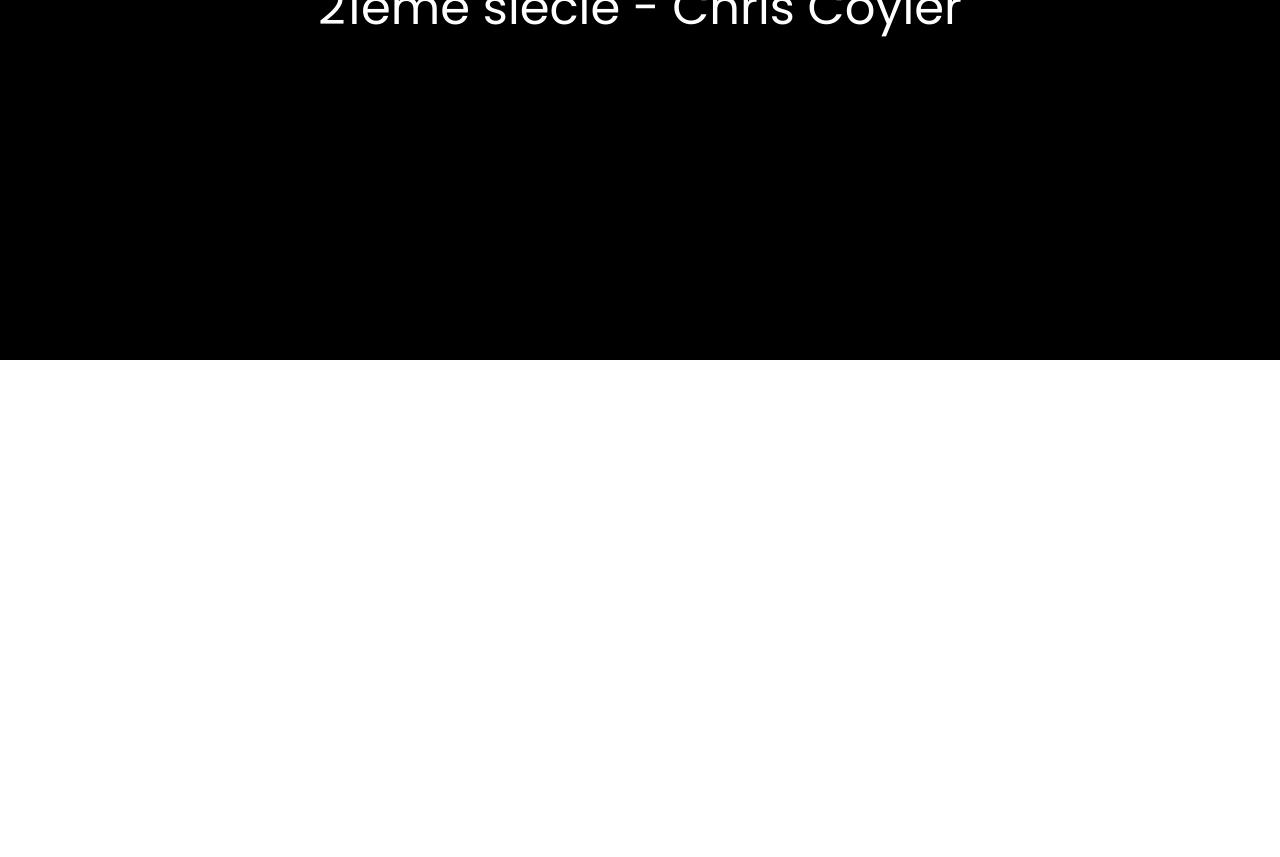
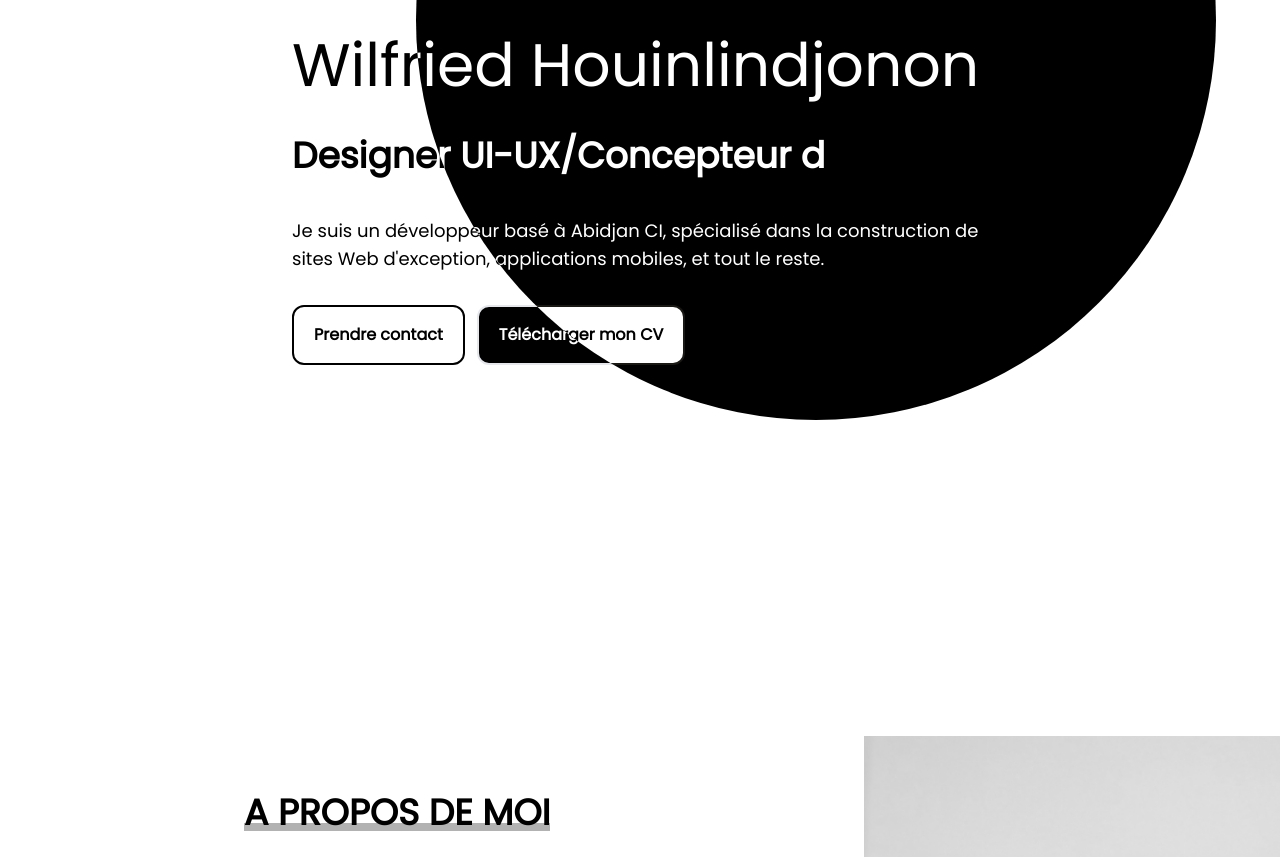
Before and after one commit to Willer258/My-Last-PortFolio, a Next.js app: page / in a window 1280 px wide. Shown: the part 440-1297 px from the top of the page. Before the commit the page ends 800 px from the top, so only its background shows below. Built offline with nearby package versions, Linux system fonts and the light colour scheme.

Commit message:
feat: mise a jour de la page profile

```diff
--- a/components/Layouts/SideNav/SidNavSubComponent/Navigation/index.tsx
+++ b/components/Layouts/SideNav/SidNavSubComponent/Navigation/index.tsx
@@ -9,7 +9,7 @@
       {links.map((item, index) => (
         <motion.div
         initial={{ scale: 0 }}
-        animate={{ scale: 1 ,  transition: { delay: index * 0.2}}}
+        animate={{ scale: 1 ,  transition: { delay: index * 0.3}}}
           key={index}
         >
           <PagesLinks
--- a/components/SectionsComponents/HomeSection/index.tsx
+++ b/components/SectionsComponents/HomeSection/index.tsx
@@ -20,23 +20,6 @@
     }, 5000);
   }, [stateText]);
 
-  useEffect(() => {
-    const heroSection:any = document.getElementById("hero-section");
-  const elementToHide:any = document.getElementById("element-to-hide");
-  elementToHide.style.display = "none";
-
-  function hideElementOnScroll() {
-    if (window.scrollY > heroSection.offsetHeight) {
-      elementToHide.style.display = "block";
-    } else {
-      elementToHide.style.display = "none";
-    }
-
-  }
-window.addEventListener("scroll", hideElementOnScroll);
-  })
-
-
 
   return (
     <div id="home" className="relative h-screen lg:w-3/4 mx-auto px-2 md:px-5">
@@ -48,15 +31,6 @@
       ></motion.div>
 
       <Logo className="w-32 h-32" />
-      <a
-        href="https://firebasestorage.googleapis.com/v0/b/mon-portfolio-7cb39.appspot.com/o/CV%20de%20Alain%20Wilfried%20Houinlindjonon%20(1).pdf?alt=media&token=fdc8635f-c742-4d73-abab-bf475f76641d"
-        target="_blank"
-        rel="noopener noreferrer"
-      >
-        <Button id="element-to-hide" className="fixed top-5 right-5 uppercase border border-white">
-          Télécharger mon CV
-        </Button>
-      </a>
 
       <div className="flex justify-start h-full w-full items-center">
         <div className="space-y-5 md:space-y-8">
@@ -83,20 +57,17 @@
           </AnimateCursorTarget>
 
           <AnimateCursorTarget type="text">
-            <motion.h2
-              initial={{ y: "50vh" }}
-              animate={{ y: 0 }}
-              className=" text-3xl md:text-5xl font-bold "
-            >
-              <div className="flex space-x-2">
+            <h2 className=" text-3xl md:text-4xl font-bold ">
+
                 {/* <TypingAnimation setTimeOuting={()=>setStateText(true)} text=" Designer, Concepteur" /> */}
 
-                <RetypingTextAnimation
+                <RetypingTextAnimation className={'leading-relaxed'}
+
                   words={[" de site web", " d'application web et mobile."]}
-                  text="Designer, Concepteur"
+                  text="Designer UI-UX/Concepteur"
                 />
-              </div>
-            </motion.h2>
+
+            </h2>
           </AnimateCursorTarget>
 
           <AnimateCursorTarget type="text">
--- a/components/SectionsComponents/Profil/index.tsx
+++ b/components/SectionsComponents/Profil/index.tsx
@@ -1,99 +1,143 @@
-/* eslint-disable @next/next/no-img-element */
-/* eslint-disable react/no-unescaped-entities */
-import Image from "next/image";
-import React from "react";
-import ImageProfile from "@/assets/willpic.jpg";
+import image from '@/assets/profile.jpg'
+import AnimateBox from "@/components/Shared/AnimateBox";
 import AnimateCursorTarget from "@/components/Shared/AnimateCursorTarget";
+import {
+  BandeTexteAnimation,
+  TypingAnimation,
+} from "@/components/Shared/TyperText";
+import {
+  AnimatePresence,
+  motion,
+} from "framer-motion";
+import { useEffect, useState } from "react";
+import { useInView } from "react-intersection-observer";
 const Profil = () => {
+  const [ref, inView] = useInView();
+  const [show, setShow] = useState(false);
+  useEffect(() => {
+    if (inView) {
+      setShow(true);
+    }
+  }, [inView]);
+
+  const [childAnimationComplete, setChildAnimationComplete] = useState(false);
+
+  const [childAnimationComplete1, setChildAnimationComplete1] = useState(false);
+
+  const [childAnimationComplete2, setChildAnimationComplete2] = useState(false);
+
+  const [childAnimationComplete3, setChildAnimationComplete3] = useState(false);
+
+  const [childAnimationComplete4, setChildAnimationComplete4] = useState(false);
+
+  const handleChildAnimationComplete = (value: number) => {
+    console.log(value);
+    switch (value) {
+      case 1:
+        setChildAnimationComplete(true);
+        break;
+      case 2:
+        setChildAnimationComplete1(true);
+        break;
+      case 3:
+        setChildAnimationComplete2(true);
+        break;
+      case 4:
+        setChildAnimationComplete3(true);
+        break;
+
+      default:
+        setChildAnimationComplete4(true);
+        break;
+    }
+  };
+
+
+
   return (
-    <div id="profil" className="lg:h-screen lg:w-5/6 mx-auto px-2 md:px-5">
-      <div className="w-full border-b-2 border-black px-2 py-3 ">
-        {" "}
-        <h2 className="text-xl uppercase font-semibold"> A propos de moi</h2>
-      </div>
-      <div className="flex flex-col h-full justify-center">
-        <div className="flex flex-col font-medium lg:flex-row space-y-5 items-center lg:space-x-10  ">
+    <div
+      id="profil"
+      className="lg:h-screen lg:w-5/6 mx-auto my-20 flex px-2 md:px-5 relative"
+    >
+      <div className="flex items-center font-medium w-full h-full lg:flex-row space-y-5 text-xl lg:space-x-10  ">
+        <div className="space-y-3 pr-20 self-center flex flex-col w-1/2 h-full justify-center ">
+          <h2
+            ref={ref}
+            className="text-xl uppercase self-start font-semibold pb-10"
+          >
+            <BandeTexteAnimation
+              className="text-4xl font-bold"
+              text=" A propos de moi"
+            />
+          </h2>
 
-          <div className="space-y-3 lg:w-3/4 self-center">
+          {show && (
+            <>
+              <TypingAnimation duration={30}
+                onAnimationComplete={() => handleChildAnimationComplete(1)}
+                className="text-base"
+                text="Bonjour, je suis Houinlindjonon Alain Wilfried, développeur frontend et designer UI/UX à votre service."
+              />
 
-          <AnimateCursorTarget type='text'>
+              {childAnimationComplete && (
                 <p>
-              Bonjour, Houinlindjonon Alain Wilfried développeur frontend a
-              votre service.
+                  <TypingAnimation duration={30}
+                    onAnimationComplete={() => handleChildAnimationComplete(2)}
+                    className="text-base"
+                    text=" En tant que développeur frontend, je m'engage à respecter des
+           critères stricts tels que la conception, l'optimisation,
+           l'amélioration et la maintenance de sites ou d'applications de
+           qualité, tout en veillant au bon fonctionnement des mécaniques (API)
+           qui leur sont destinées. Fort de mon expérience et des nombreux
+           défis que j'ai relevés, je suis convaincu de pouvoir répondre à ces
+           exigences avec succès."
+                  />
                 </p>
-            </AnimateCursorTarget>
-            <AnimateCursorTarget type='text'>
+              )}
+              {childAnimationComplete1 && (
                 <p>
-              M'affirmer développeur et au niveau frontal m'incombe de respecter
-              certains critères dont la conception, l'optimisation,
-              l'amélioration et la maintenance de sites ou application (web ou
-              mobile) de qualité tout en permettant la mécanique (API) destiné à
-              ces derniers de fonctionner. J’en suis sûr au vu de tous mes
-              challenges éffectué pendant mes travaux de respecter tous ces
-              critères sans inconvénient.
+                  <TypingAnimation duration={30}
+                    onAnimationComplete={() => handleChildAnimationComplete(3)}
+                    className="text-base"
+                    text="  En tant que designer UI/UX, j'ai commencé à travailler sur des
+          projets de conception de sites web et d'applications mobiles depuis
+          peu. Je suis convaincu que mes compétences en matière de design me
+          permettront de créer des interfaces utilisateur conviviales,
+          intuitives et esthétiquement agréables."
+                  />
                 </p>
-            </AnimateCursorTarget>
-            <AnimateCursorTarget type='text'>
+              )}
+
+              {childAnimationComplete2 && (
                 <p>
-              Résident du pays de Côte d'Ivoire spécifiquement à Abidjan, Je
-              serais en mesure de vous offrir une plateforme agréable, simple et
-              optimisée tout en tenant compte de vos exigences, qu’vienne de mon
-              pays ou de n'importe où dans le monde.
+                  <TypingAnimation duration={30}
+                    className="text-base"
+                    text=" Je suis résident de la Côte d'Ivoire, plus précisément d'Abidjan, et
+          je suis en mesure de vous offrir une plateforme agréable, simple et
+          optimisée qui répondra à toutes vos exigences, que vous soyez basé
+          en Côte d'Ivoire ou n'importe où dans le monde."
+                  />
                 </p>
-            </AnimateCursorTarget>
+              )}
+            </>
+          )}
         </div>
 
+        <div className="object-contain hover:shadow-md absolute  grayscale hover:grayscale-0 -right-80 w-8/12 rounded-5 -bottom-14   duration-200 overflow-hidden  ">
+          <AnimatePresence>
+            <AnimateCursorTarget type="image">
+              <AnimateBox>
+                <motion.img
 
-          <div className="object-cover hover:shadow-md  duration-200 overflow-hidden w-3/4 lg:w-3/5 xl:w-2/6  radius">
-            <AnimateCursorTarget type="image">
-              <img
-                src={ImageProfile.src}
+                  src={
+                    image.src }
                   alt="Houinlindjonon Alain Wilfried"
                   className="w-full h-full
               "
                 />
+              </AnimateBox>
             </AnimateCursorTarget>
-            {/* <div className="image-animation w-[120%] bg-black h-[120%] border"></div> */}
-          </div>
-        </div>
-        <div className="w-full hidden mt-10 gap-x-14 lg:grid grid-cols-2">
-          <div className="flex flex-col radius overflow-hidden border border-black">
-            <div className="bg-black px-5 text-white py-3">
-              <span className="font-semibold">FORMATION</span>
-            </div>
-            <div className="p-5">
-              <ul className="space-y-3">
-                <li className="flex flex-col space-y-2">
-                  <span className="font-semibold text-lg">
-                    Bachelor en architecture logiciel{" "}
-                  </span>
-                  <span>
-                    Obtenu de l'ESGI (Ecole superieur de genie informatique) en
-                    2020
-                  </span>
-                </li>
-                <li className="flex flex-col space-y-2">
-                  <span className="font-semibold text-lg">BAC D</span>
-                  <span>Obtenu en 2017</span>
-                </li>
-              </ul>
-            </div>
-          </div>
-          <div className="flex flex-col radius overflow-hidden border border-black">
-            <div className="bg-black px-5 text-white py-3">
-              <span className="font-semibold">QUALITES</span>
-            </div>
-            <div className="px-10 py-5">
-              <ul className="list-disc">
-                <li>Collaboratif</li>
-                <li>Pédagogue</li>
-                <li>Curieux</li>
-                <li>Créatif</li>
-                <li>Respectueux</li>
-                <li>Discipliné</li>
-              </ul>
-            </div>
-          </div>
+          </AnimatePresence>
         </div>
       </div>
     </div>
--- /dev/null
+++ b/components/Shared/AnimateBox.tsx
@@ -0,0 +1,52 @@
+import {
+  LazyMotion,
+  domAnimation,
+  m,
+  motion,
+  useAnimation,
+} from "framer-motion";
+import React, { useEffect } from "react";
+import { useInView } from "react-intersection-observer";
+
+function AnimateBox({ children, delay }: any) {
+  const variants = {
+    hidden: {
+      y: "-100%",
+    },
+    show: {
+      y: "100%",
+    },
+  };
+  const controls = useAnimation();
+  const [ref, inView] = useInView();
+  useEffect(() => {
+    if (inView) {
+      controls.start("show");
+
+    }
+  }, [controls, inView]);
+
+
+  return (
+    <div className="relative flex items-center overflow-hidden">
+      <motion.div
+        ref={ref}
+        className="absolute h-full bg-black w-full"
+        variants={variants}
+        initial={'hidden'}
+        transition={{ duration: 1, delay: delay ?? 1 }}
+        animate={controls}
+        viewport={{ once: true, amount: 0.8 }}
+      />
+      <motion.div
+        initial={{ opacity: 0, background: "black", zIndex: -10000 }}
+        whileInView={{ opacity: 1, zIndex: -10000 }}
+        transition={{ duration: 0, delay: delay ?? 1.5 }}
+      >
+        {children}
+      </motion.div>
+    </div>
+  );
+}
+
+export default AnimateBox;
--- a/components/Shared/CursorComponent.tsx
+++ b/components/Shared/CursorComponent.tsx
@@ -55,6 +55,7 @@
       x: cursorPosition.x - 10,
       y: cursorPosition.y - 10,
       backgroundColor: "transparent",
+      mixBlendMode: "difference",
       border: "solid 2px",
       height: 100,
       width: 100,
--- a/components/Shared/TyperText.tsx
+++ b/components/Shared/TyperText.tsx
@@ -1,7 +1,8 @@
 import { showProverbs } from "@/utils/atomes";
 import { textes } from "@/utils/proverbes";
-import { motion } from "framer-motion";
-import React, { useState, useEffect } from "react";
+import { motion, useAnimation } from "framer-motion";
+import { useState, useEffect } from "react";
+import { useInView } from "react-intersection-observer";
 import { useRecoilState } from "recoil";
 
 interface Itext {
@@ -9,14 +10,10 @@
   className?: string;
   text?: string;
   setTimeOuting?: any;
-  sndText?:Function
+  sndText?: Function;
+  delay?: number;
 }
-export const TypingAnimation = ({
-  text,
-  style,
-  className,
-  sndText,
-}: Itext) => {
+export const TypingAnimation = ({ text, style, className, delay , duration,  onAnimationComplete}: any) => {
   const [displayedText, setDisplayedText] = useState("");
 
   const [texte, setTexte] = useState("");
@@ -32,7 +29,10 @@
   }
 
   useEffect(() => {
-    genererTexte();
+    setTimeout(() => {
+      genererTexte();
+    }, delay ??0);
+
   }, []);
 
   useEffect(() => {
@@ -43,15 +43,14 @@
         setDisplayedText(texte.slice(0, length + 1));
       } else {
         clearInterval(intervalId);
-
-        sndText;
+        onAnimationComplete &&  onAnimationComplete();
         if (!text) {
-        setTimeout(() => {
+          setTimeout(() => {
             setShowText(false);
-        }, 2000);
-         }
+          }, 2000);
+        }
       }
-    }, 50);
+    }, duration ?? 50);
 
     return () => clearInterval(intervalId);
   }, [displayedText, setShowText, texte]);
@@ -63,7 +62,12 @@
   );
 };
 
-export const RetypingTextAnimation = ({ words, text}: any) => {
+export const RetypingTextAnimation = ({
+  words,
+  text,
+  delay,
+  className,
+}: any) => {
   const [currentText, setCurrenText] = useState("");
   const [textAdded, setTextAdded] = useState("");
   const [isDeleting, setIsDeleting] = useState(false);
@@ -76,8 +80,9 @@
       const word = words[current];
 
       // Condition pour savoir s'il faut ajouter ou supprimer un mot
-      if(text){
-        setTextAdded(text.substring(0, textAdded.length + 1));  }
+      if (text) {
+        setTextAdded(text.substring(0, textAdded.length + 1));
+      }
       if (isDeleting) {
         setCurrenText(word.substring(0, currentText.length - 1));
       } else {
@@ -101,10 +106,84 @@
 
   return (
     <motion.div
-      animate={{ scale: [1, 1.5, 1], opacity: [0, 1] }}
-      transition={{ duration: 1 }}
+      animate={{ opacity: [0, 1] }}
+      transition={{ duration: 1, delay: delay ?? 0 }}
     >
-      <span> {textAdded}  { textAdded==text ? currentText : null}</span>
+      <span className={className}>
+        {" "}
+        {textAdded} {textAdded == text ? currentText : null}
+      </span>
     </motion.div>
   );
 };
+
+export const BandeTexteAnimation = ({
+  className,
+  text,
+  delay,
+  noLine,
+}: any) => {
+  const variants = {
+    hidden: {
+      x: "-100%",
+    },
+    show: {
+      x: "100%",
+    },
+
+    gomark: {
+      width: "100%",
+    },
+
+    cometext: {
+      opacity: 1,
+    },
+  };
+  const controlsText = useAnimation();
+  const controlsMark = useAnimation();
+  const controlsBack = useAnimation();
+  const [ref, inView] = useInView();
+  useEffect(() => {
+    if (inView) {
+      controlsBack.start("show");
+      controlsText.start("cometext");
+      controlsMark.start("gomark");
+    }
+  }, [controlsBack, inView]);
+  return (
+    <div className="relative flex  items-center overflow-hidden">
+      <motion.div
+        ref={ref}
+        variants={variants}
+        className="absolute h-full bg-black w-full"
+        initial={{ x: "-100%" }}
+        animate={controlsBack}
+        transition={{ duration:1, delay: delay ?? 0 }}
+        exit={{ width: 0 }}
+      />
+
+      <>
+        {noLine ?? (
+          <motion.div
+            className="absolute h-2 bottom-0.5  bg-black/30 w-full"
+            initial={{ width: 0 }}
+            variants={variants}
+            animate={controlsMark}
+            transition={{ duration: 2, delay: delay ?? 0 }}
+            exit={{ width: 0 }}
+          />
+        )}
+
+        <motion.h2
+          className={className}
+          initial={{ opacity: 0 }}
+          variants={variants}
+          animate={controlsText}
+          transition={{ delay: 0.5 }}
+        >
+          {text}
+        </motion.h2>
+      </>
+    </div>
+  );
+};
--- a/package.json
+++ b/package.json
@@ -13,8 +13,10 @@
     "next": "12.2.3",
     "react": "18.2.0",
     "react-dom": "18.2.0",
+    "react-intersection-observer": "^9.4.3",
     "react-lottie": "^1.2.3",
-    "recoil": "^0.7.6"
+    "recoil": "^0.7.6",
+    "tailwind": "^4.0.0"
   },
   "devDependencies": {
     "@types/node": "18.6.3",
--- a/pages/index.tsx
+++ b/pages/index.tsx
@@ -11,22 +11,20 @@
 import Works from "../components/SectionsComponents/Works";
 import { showProverbs } from "@/utils/atomes";
 import { useRecoilState } from "recoil";
-import {TypingAnimation} from "@/components/Shared/TyperText";
+import { TypingAnimation } from "@/components/Shared/TyperText";
 const Home: NextPage = () => {
   const [showText] = useRecoilState(showProverbs);
-
 
   return (
     <>
       <div className="h-screen fixed top-0 left-0 right-0 bottom-0 z-50 bg-black flex justify-center items-center text-white lg:hidden">
-
         <motion.span animate={{ fontSize: "35px" }} className="text-center">
-        <TypingAnimation text=" Le mode mobile n'est pas encore pret essaie sur PC Désolé"/>
+          <TypingAnimation text=" Le mode mobile n'est pas encore pret essaie sur PC Désolé" />
         </motion.span>
       </div>
-      <div className="space-y-10 hidden lg:block">
+      <div className="space-y-10 hidden overflow-hidden lg:block">
+        {false ? (
           <AnimatePresence exitBeforeEnter>
-          {showText ? (
             <motion.div
               initial={{ opacity: 0 }}
               animate={{ opacity: 1 }}
@@ -35,9 +33,9 @@
             >
               <LoadingAnimatePage />
             </motion.div>
-
+          </AnimatePresence>
         ) : (
-            <>
+          <div className="space-y-20">
             <CursorComponent />
             <div id="hero-section">
               <HomeSection />
@@ -47,9 +45,8 @@
             <Works />
             <Skills />
             <Contacts />
-            </>
+          </div>
         )}
-        </AnimatePresence>
       </div>
     </>
   );
```
Also changed, not shown: assets/profile.jpg, 1 other file (tests, documents, lock files or other folders). Lines whose indentation alone changed are shown as unchanged.
